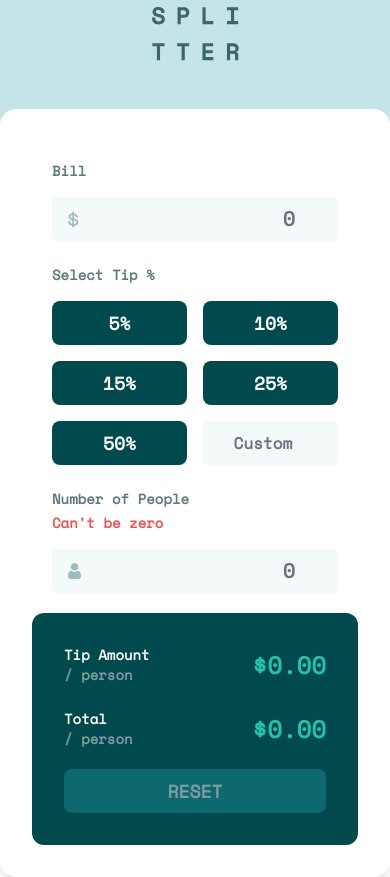
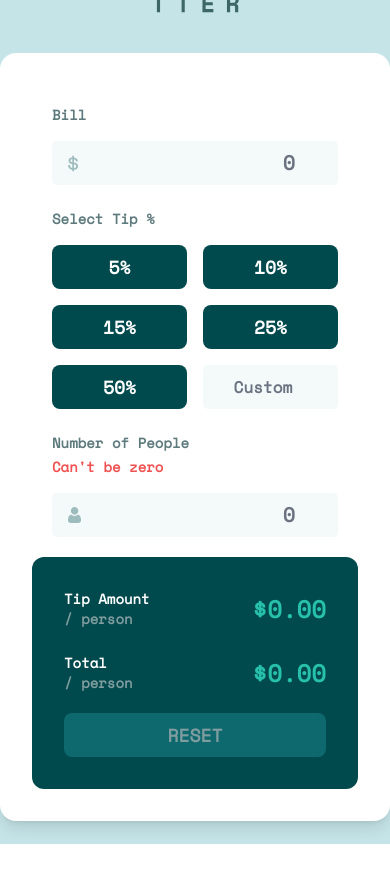
Before and after one commit to rob2fresh4this/Tip-Calculator-in-React, a React (Vite) app: page / in a window 390 px wide. After the commit the page ends 844 px from the top, so only its background shows below. Built offline with nearby package versions, Linux system fonts and the light colour scheme.

Commit message:
fix: adjust logo margin in TipCalculator component

```diff
--- a/src/components/TipCalculator.jsx
+++ b/src/components/TipCalculator.jsx
@@ -52,7 +52,7 @@ function TipCalculator() {
         <div className="flex flex-col justify-center items-center w-full h-screen bg-[hsl(185,41%,84%)] font-bold text-sm">
             {/* Logo */}
 
-            <img src={mainLogo} alt="main logo" className="mt-10 mb-12 " />
+            <img src={mainLogo} alt="main logo" className="mt-[-4rem] mb-10 md:mt-10 md:mb-12 " />
 
             {/* Card Container */}
             <div className="bg-[hsl(0,0%,100%)] p-8 md:p-10 rounded-2xl shadow-lg flex flex-col md:flex-row w-[100%] md:w-[60%]">
```
